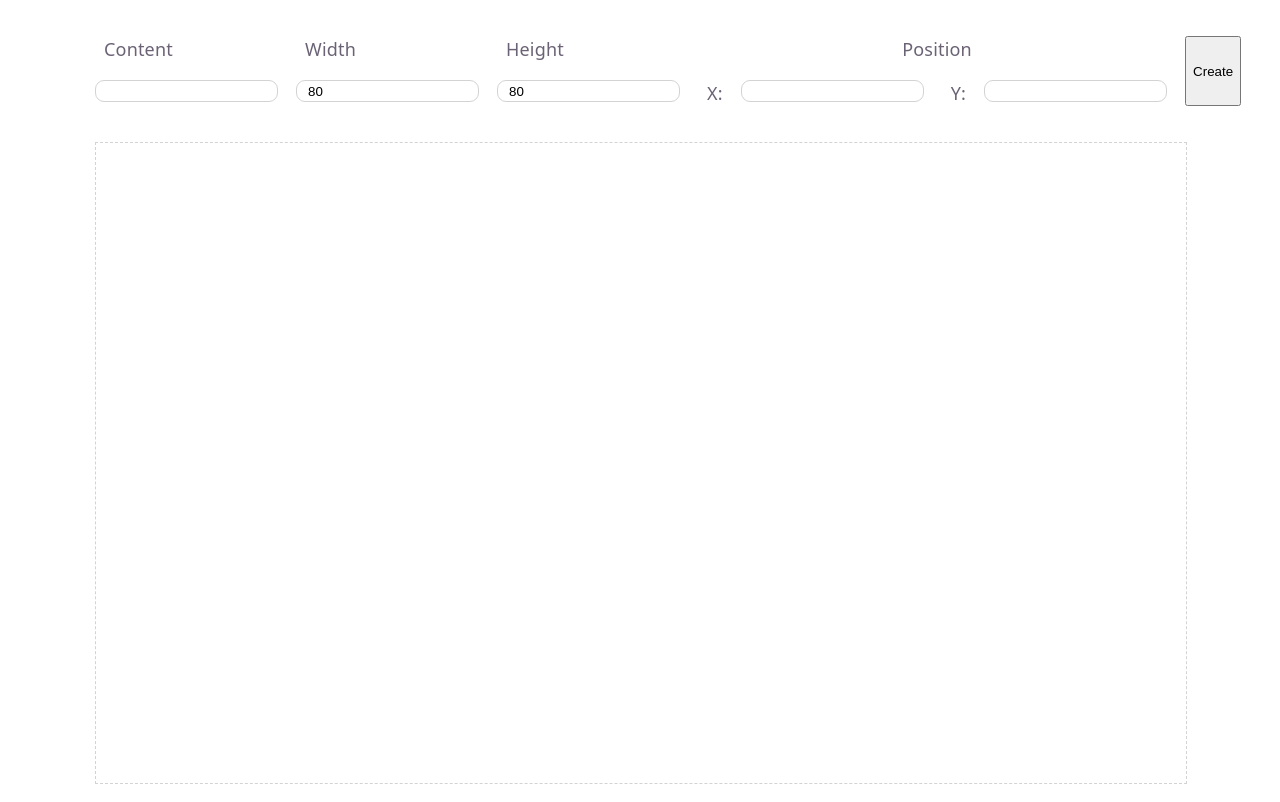
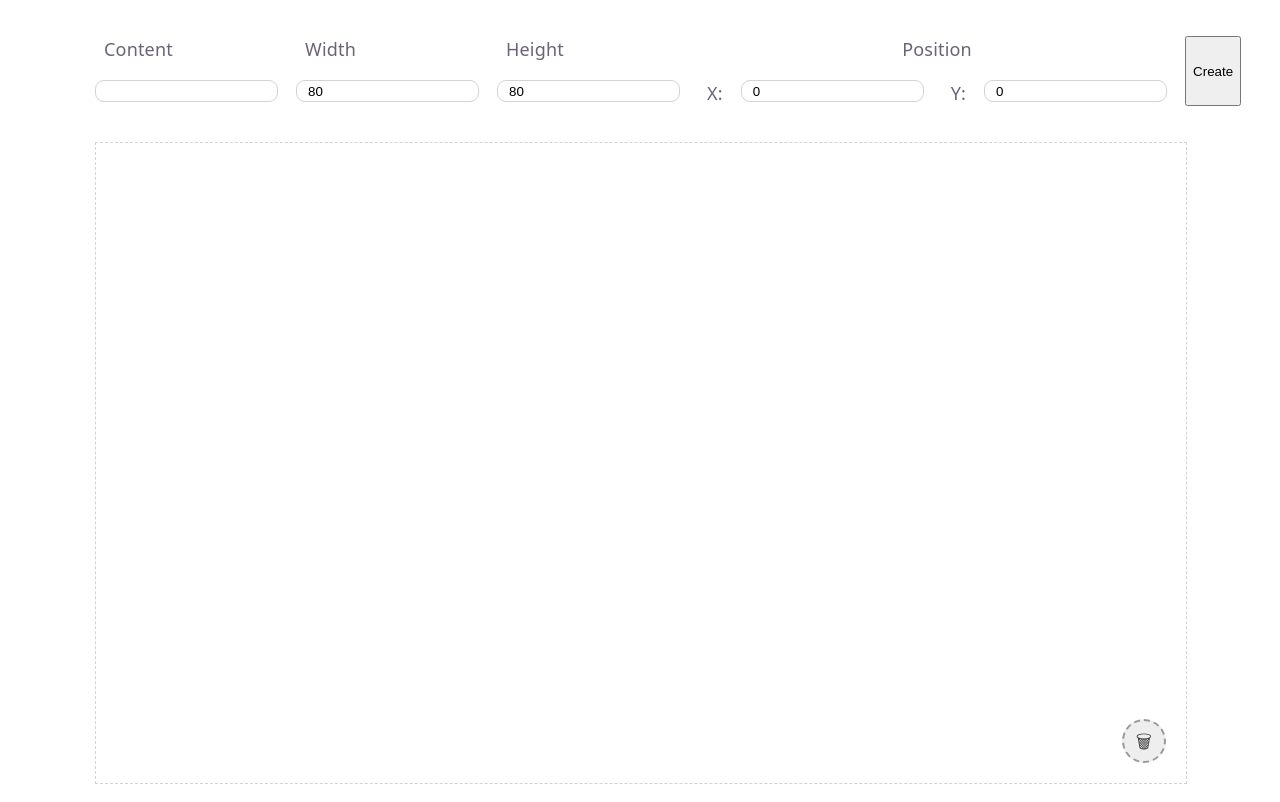
Before and after one commit to marcos-do/team-int-tech-task, a React (Vite) app: page / in a window 1280 px wide. Shown: the top 802 px of the page. Built offline with nearby package versions, Linux system fonts and the light colour scheme.

Commit message:
Adds trash dropzone

```diff
--- /dev/null
+++ b/src/components/dropzones/TrashDropzone.scss
@@ -0,0 +1,18 @@
+.trash {
+  position: absolute;
+  bottom: 20px;
+  right: 20px;
+  width: 40px;
+  height: 40px;
+  background: #eee;
+  border: 2px dashed #999;
+  border-radius: 50%;
+  display: flex;
+  align-items: center;
+  justify-content: center;
+
+  &::before {
+    content: "\1F5D1";
+    color: #424242;
+  }
+}
--- /dev/null
+++ b/src/components/dropzones/TrashDropzone.tsx
@@ -0,0 +1,8 @@
+import { forwardRef } from "react";
+import "./TrashDropzone.scss";
+
+const TrashDropzone = forwardRef<HTMLDivElement>((_, ref) => {
+  return <div ref={ref} className="trash"></div>;
+});
+
+export default TrashDropzone;
--- a/src/components/forms/NoteForm.tsx
+++ b/src/components/forms/NoteForm.tsx
@@ -19,7 +19,7 @@ const NoteForm: React.FC<NoteFormProps> = ({ onSubmit }) => {
     <form
       className="notes-form"
       onSubmit={(e) => {
-        e.preventDefault()
+        e.preventDefault();
         onSubmit({
           id: id.toString(),
           content: content,
@@ -40,6 +40,7 @@ const NoteForm: React.FC<NoteFormProps> = ({ onSubmit }) => {
             onChange={(e) => {
               setContent(e.target.value);
             }}
+            maxLength={50}
           ></input>
         </div>
         <div className="col">
@@ -83,20 +84,32 @@ const NoteForm: React.FC<NoteFormProps> = ({ onSubmit }) => {
           <div className="row">
             <label id="x">X:</label>
             <input
+              value={x}
               type="number"
               aria-labelledby="x"
               onChange={(e) => {
                 const value = Number(e.target.value);
                 setX(value);
               }}
+              onBlur={() => {
+                if (!x || x < 0) {
+                  setX(0);
+                }
+              }}
             ></input>
             <label id="y">Y:</label>
             <input
+              value={y}
               type="number"
               aria-labelledby="y"
               onChange={(e) => {
                 const value = Number(e.target.value);
                 setY(value);
+              }}
+              onBlur={() => {
+                if (!y || y < 0) {
+                  setY(0);
+                }
               }}
             ></input>
           </div>
--- a/src/components/notes-layout/NotesLayout.tsx
+++ b/src/components/notes-layout/NotesLayout.tsx
@@ -1,5 +1,6 @@
 import React, { useState, useEffect, useRef } from "react";
 import Note from "../note/Note";
+import TrashDropzone from "../dropzones/TrashDropzone";
 import type { ResizeDirection, Resize } from "../../types/rezisables";
 import type { Drag } from "../../types/dragging";
 import type { NoteModel } from "../../types/note";
@@ -15,6 +16,7 @@ interface NotesLayoutProps {
 
 const NotesLayout: React.FC<NotesLayoutProps> = ({ notes, setNotes }) => {
   const containerRef = useRef<HTMLDivElement>(null);
+  const trashRef = useRef<HTMLDivElement>(null);
 
   const [interaction, setInteraction] = useState<Interaction>(null);
 
@@ -160,7 +162,24 @@ const NotesLayout: React.FC<NotesLayoutProps> = ({ notes, setNotes }) => {
       );
     }
 
-    function handleUp() {
+    function handleUp(e: MouseEvent) {
+      if (!interaction) return;
+
+      // Only care if dragging
+      if (interaction.type === "drag" && trashRef.current) {
+        const trashRect = trashRef.current.getBoundingClientRect();
+
+        const isInsideTrash =
+          e.clientX >= trashRect.left &&
+          e.clientX <= trashRect.right &&
+          e.clientY >= trashRect.top &&
+          e.clientY <= trashRect.bottom;
+
+        if (isInsideTrash) {
+          setNotes((prev) => prev.filter((note) => note.id !== interaction.id));
+        }
+      }
+
       setInteraction(null);
     }
 
@@ -188,6 +207,7 @@ const NotesLayout: React.FC<NotesLayoutProps> = ({ notes, setNotes }) => {
           }
         />
       ))}
+      <TrashDropzone ref={trashRef} />
     </div>
   );
 };
```
